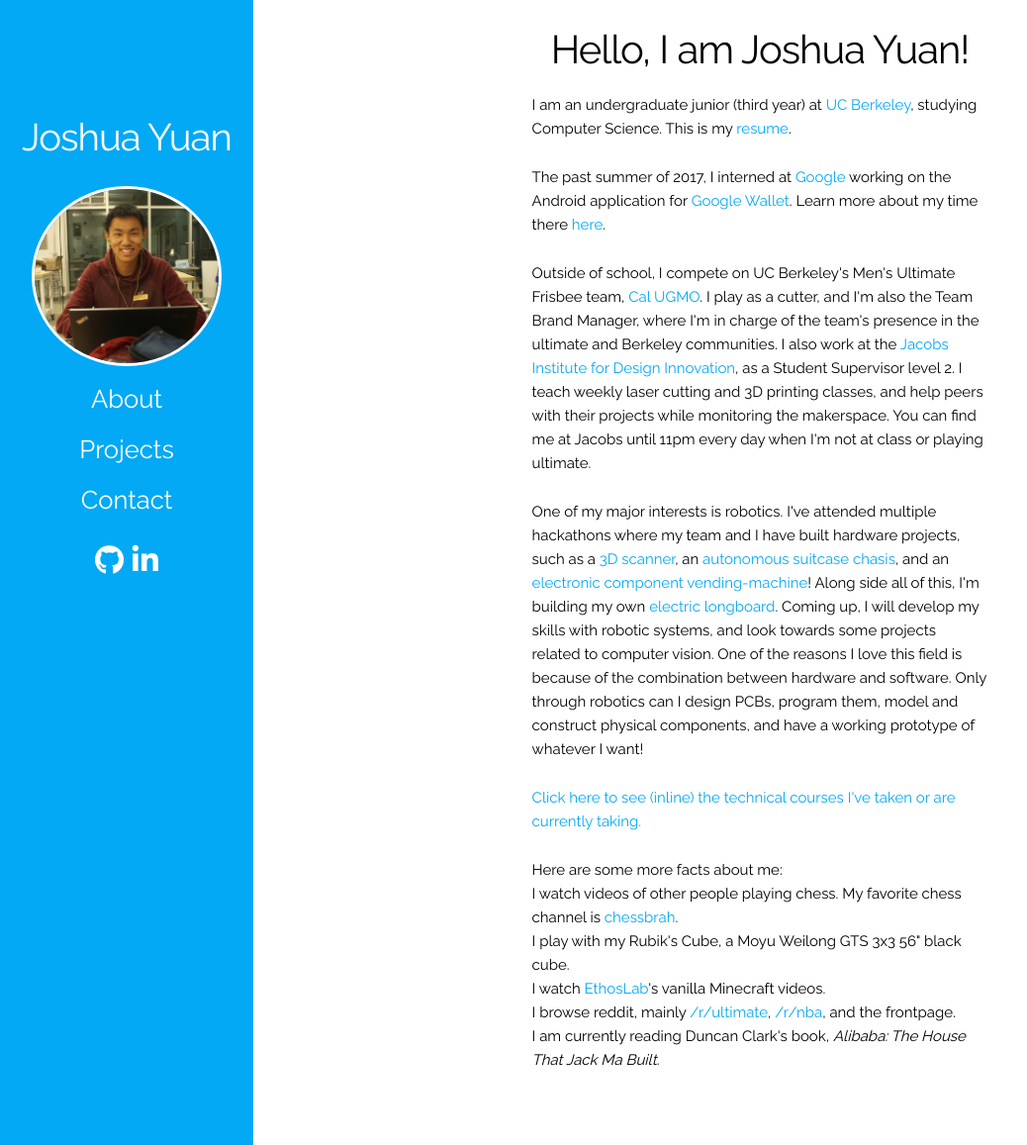
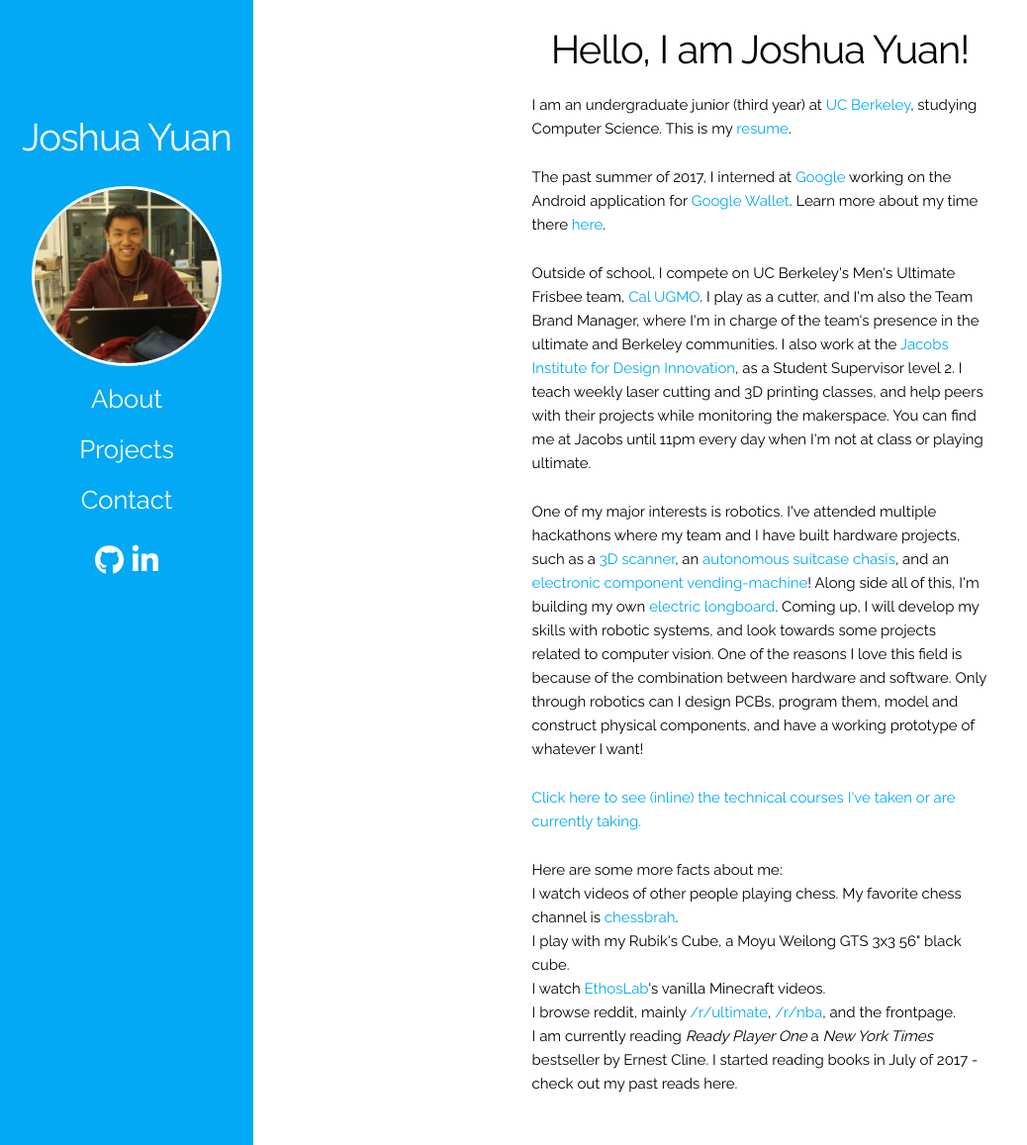
Before and after one commit to joshuayuan/joshuayuan-old-site, a Jekyll site: the page built from about.html, in a window 1280 px wide and 1157 px high. Shown: the whole window at 99% size, without its empty margins (0-1038 px from the left). Built offline with Jekyll 4.4.1, drawn with Linux system fonts in a browser that asks for light colours; nearby versions of some CDN libraries; comment, search, counter and statistics services are not loaded.

Commit message:
add new book and toggle booklist

```diff
--- a/about.html
+++ b/about.html
@@ -29,5 +29,10 @@ I watch videos of other people playing chess. My favorite chess channel is <a hr
 I play with my Rubik's Cube, a Moyu Weilong GTS 3x3 56" black cube.<br/>
 I watch <a href="https://www.youtube.com/user/EthosLab">EthosLab</a>'s vanilla Minecraft videos.<br/>
 I browse reddit, mainly <a href="https://www.reddit.com/r/ultimate/">/r/ultimate</a>, <a href="https://www.reddit.com/r/nba/">/r/nba</a>, and the frontpage.<br/>
-I am currently reading Duncan Clark's book, <em>Alibaba: The House That Jack Ma Built</em>.</p>
+I am currently reading <em>Ready Player One</em> a <em>New York Times</em> bestseller by Ernest Cline. I started reading books in July of 2017 - check out my past reads here.</p>
+<div id="reads" style="display:none">
+    <ul>
+        <li><em>Alibaba: The House That Jack Ma Built</em> by Duncan Clark</li>
+    </ul>
+</div>
 </span>
--- a/assets/scripts/scripts.js
+++ b/assets/scripts/scripts.js
@@ -6,3 +6,11 @@ function toggleCoursework() {
         coursework.style.display = "none";
     }
 }
+function toggleBooks() {
+    var books = document.getElementById("books");
+    if (books.style.display === "none"){
+        books.style.display = "block";
+    } else {
+        books.style.display = "none";
+    }
+}
```
